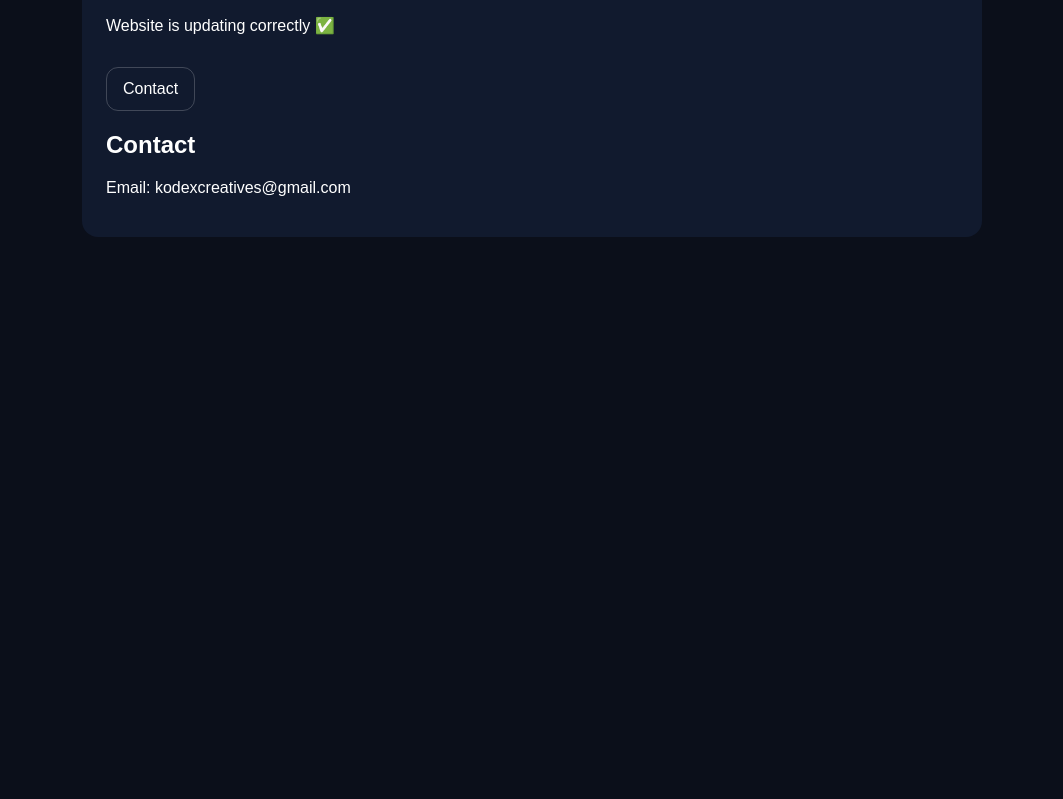
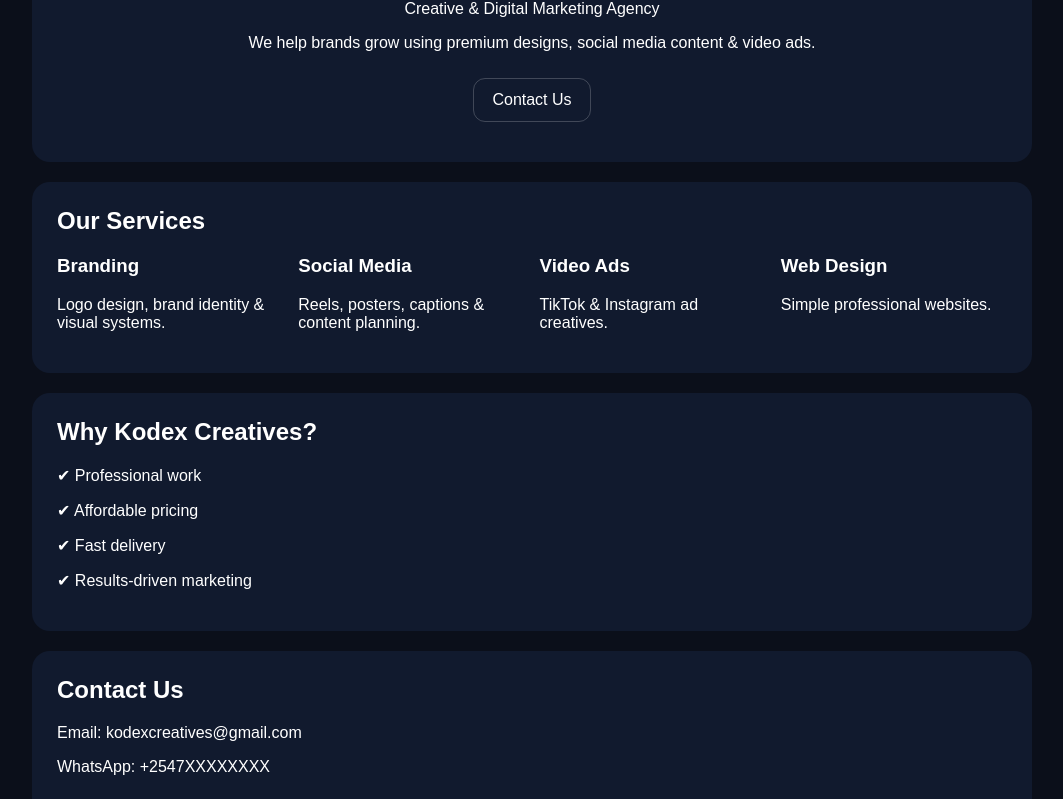
Before and after one commit to nandwachristopher84-tech/kodexcreatives.github.io, a plain HTML site: page index.html in a window 1280 px wide. Shown: the part 128-927 px from the top of the page, without its empty margins (108-1171 px from the left). Before the commit the page ends 800 px from the top, so only its background shows below. Drawn offline with Linux system fonts and the light colour scheme.

Commit message:
Update index.html

```diff
--- a/index.html
+++ b/index.html
@@ -1,26 +1,123 @@
 <!doctype html>
-<html>
+<html lang="en">
 <head>
 <meta charset="utf-8">
 <meta name="viewport" content="width=device-width, initial-scale=1">
 <title>Kodex Creatives</title>
+
 <style>
-    body{margin:0;font-family:Arial;background:#0b0f1a;color:#fff}
-    .wrap{max-width:900px;margin:0 auto;padding:40px}
-    .card{background:#111a2e;border-radius:16px;padding:24px}
-    .btn{display:inline-block;margin-top:16px;padding:12px 16px;border-radius:12px;
-      border:1px solid rgba(255,255,255,.2);color:#fff;text-decoration:none}
+body{
+margin:0;
+font-family:Arial,Helvetica,sans-serif;
+background:#0b0f1a;
+color:#fff;
+}
+
+.container{
+max-width:1000px;
+margin:auto;
+padding:30px;
+}
+
+.card{
+background:#111a2e;
+border-radius:18px;
+padding:25px;
+margin-bottom:20px;
+}
+
+h1,h2,h3{margin-top:0}
+
+.btn{
+display:inline-block;
+padding:12px 18px;
+border-radius:12px;
+border:1px solid rgba(255,255,255,.2);
+color:#fff;
+text-decoration:none;
+margin-top:10px;
+}
+
+.hero{
+text-align:center;
+padding:40px 20px;
+}
+
+.services{
+display:grid;
+grid-template-columns:repeat(auto-fit,minmax(220px,1fr));
+gap:15px;
+}
+
+.footer{
+text-align:center;
+opacity:.6;
+font-size:14px;
+margin-top:40px;
+}
 </style>
 </head>
+
 <body>
-  <div class="wrap">
+
+<div class="container">
+
+<div class="hero card">
+<h1>KODEX CREATIVES</h1>
+<p>Creative & Digital Marketing Agency</p>
+<p>We help brands grow using premium designs, social media content & video ads.</p>
+<a class="btn" href="#contact">Contact Us</a>
+</div>
+
 <div class="card">
-      <h1>Kodex Creatives</h1>
-      <p>Website is updating correctly ✅</p>
-      <a class="btn" href="#contact">Contact</a>
-      <h2 id="contact">Contact</h2>
-      <p>Email: kodexcreatives@gmail.com</p>
+<h2>Our Services</h2>
+<div class="services">
+
+<div>
+<h3>Branding</h3>
+<p>Logo design, brand identity & visual systems.</p>
+</div>
+
+<div>
+<h3>Social Media</h3>
+<p>Reels, posters, captions & content planning.</p>
+</div>
+
+<div>
+<h3>Video Ads</h3>
+<p>TikTok & Instagram ad creatives.</p>
+</div>
+
+<div>
+<h3>Web Design</h3>
+<p>Simple professional websites.</p>
+</div>
+
 </div>
 </div>
+
+<div class="card">
+<h2>Why Kodex Creatives?</h2>
+<p>✔ Professional work</p>
+<p>✔ Affordable pricing</p>
+<p>✔ Fast delivery</p>
+<p>✔ Results-driven marketing</p>
+</div>
+
+<div class="card" id="contact">
+<h2>Contact Us</h2>
+
+<p>Email: kodexcreatives@gmail.com</p>
+<p>WhatsApp: +2547XXXXXXXX</p>
+
+<a class="btn" href="https://wa.me/254758724758" target="_blank">Chat on WhatsApp</a>
+</div>
+
+<div class="footer">
+© 2026 Kodex Creatives. All rights reserved.
+</div>
+
+</div>
+
 </body>
 </html>
```
Lines whose indentation alone changed are shown as unchanged.
